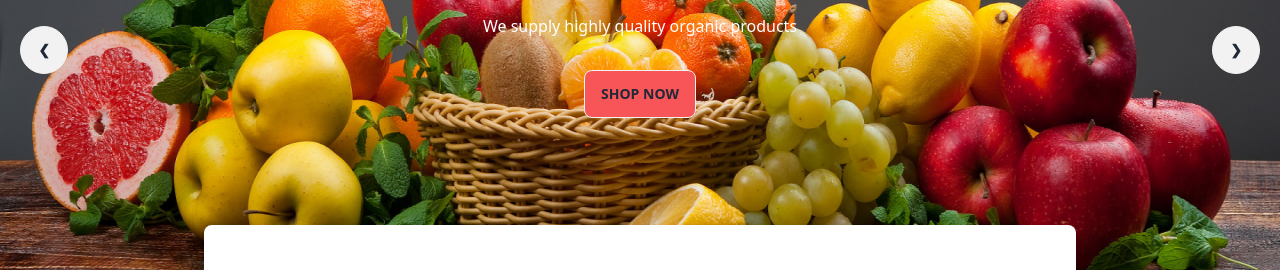
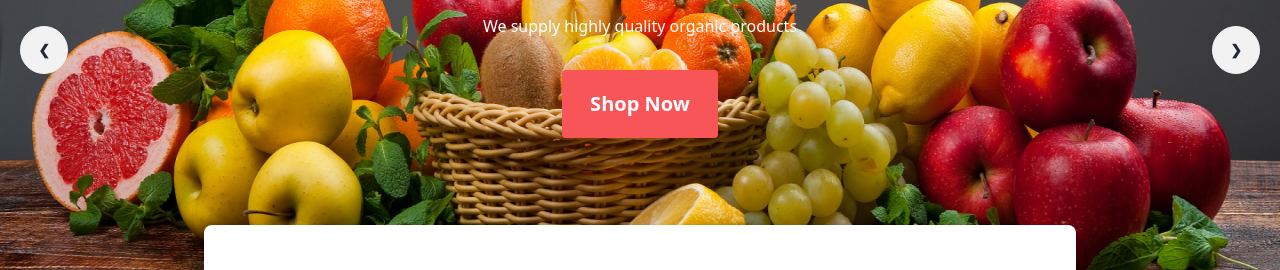
Before and after one commit to saad200224/fruit-burst, a plain HTML site: page index.html in a window 1280 px wide. Shown: the part 482-752 px from the top of the page. Drawn offline with nearby package versions, Linux system fonts and the light colour scheme; grey boxes are pictures that could not be loaded.

Commit message:
code updated

```diff
--- a/index.html
+++ b/index.html
@@ -176,7 +176,7 @@
           <div class="text-center ">
             <h1 class="text-5xl font-bold">Exotic tastes at your <br> doorstep</h1>
             <p class="mt-6">We supply highly quality organic products</p>
-            <button class="btn bg-bg-primary mt-8">Shop Now</button>
+            <button class="rounded lg text-xl font-extrabold py-5 px-7 bg-bg-primary mt-8">Shop Now</button>
           </div>
         </div>
 
```
